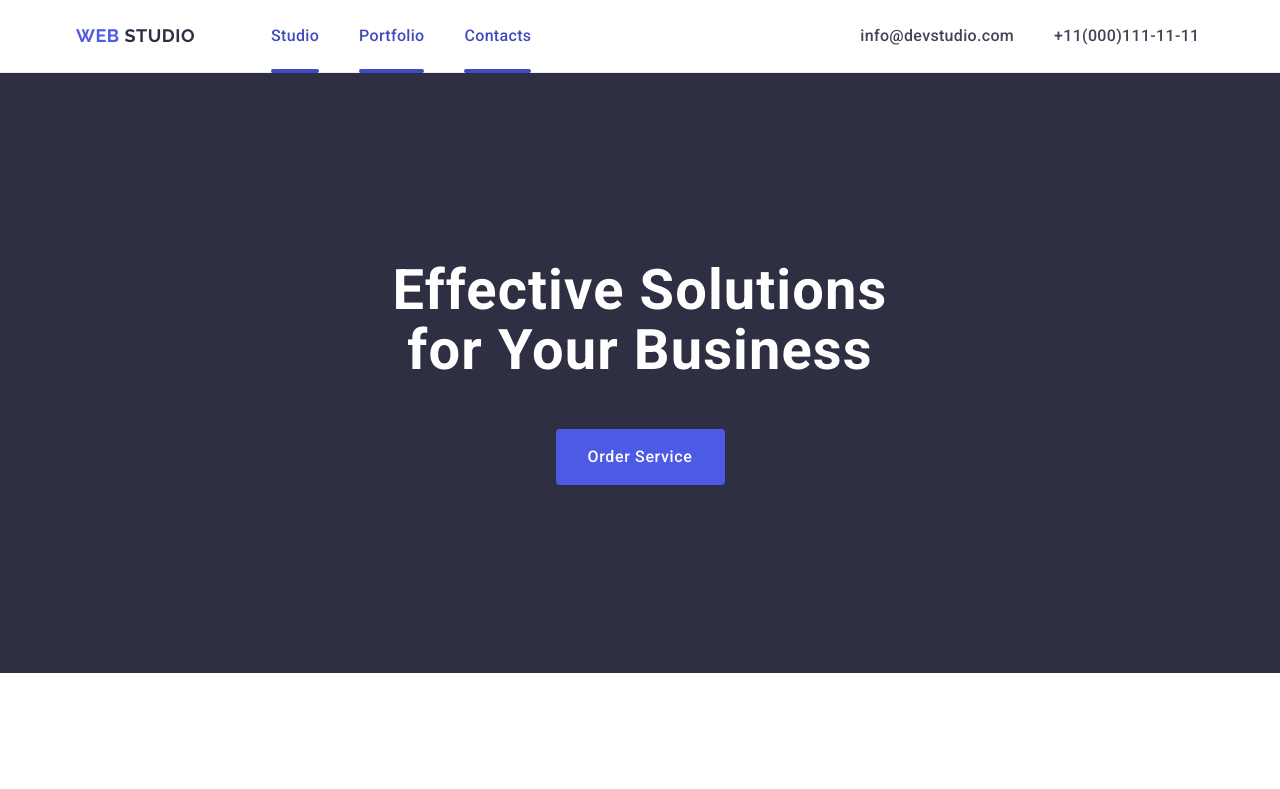
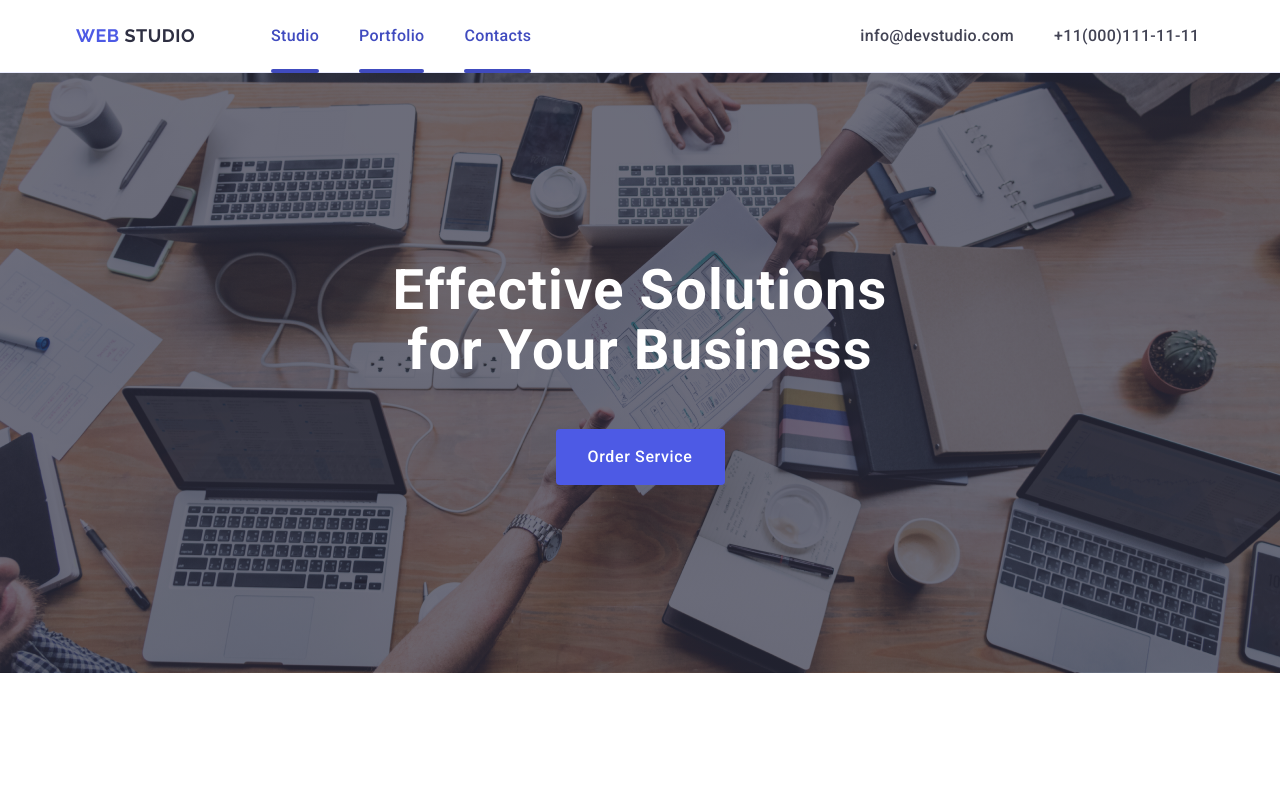
Before and after one commit to Nekit6228/goit-markup-hw-04, a plain HTML site: page index.html in a window 1280 px wide. Shown: the top 789 px of the page. Drawn offline with nearby package versions, Linux system fonts and the light colour scheme.

Commit message:
section1

```diff
--- a/css/styles.css
+++ b/css/styles.css
@@ -130,6 +130,12 @@ li {
             padding: 188px 0;
             margin-left: auto;
             margin-right: auto;
+            background-image: linear-gradient(rgba(46, 47, 66, 0.7), rgba(46, 47, 66, 0.7)), url(/images/people-office\ 1.jpg);
+            max-width: 1440px;
+            background-repeat: no-repeat;
+            background-position: center;
+            background-size: cover;
+            background-color: 250ms cubic-bezier(0.4, 0, 0.2, 1);
 }
 .effective-one {
     font-size: 56px;
```
